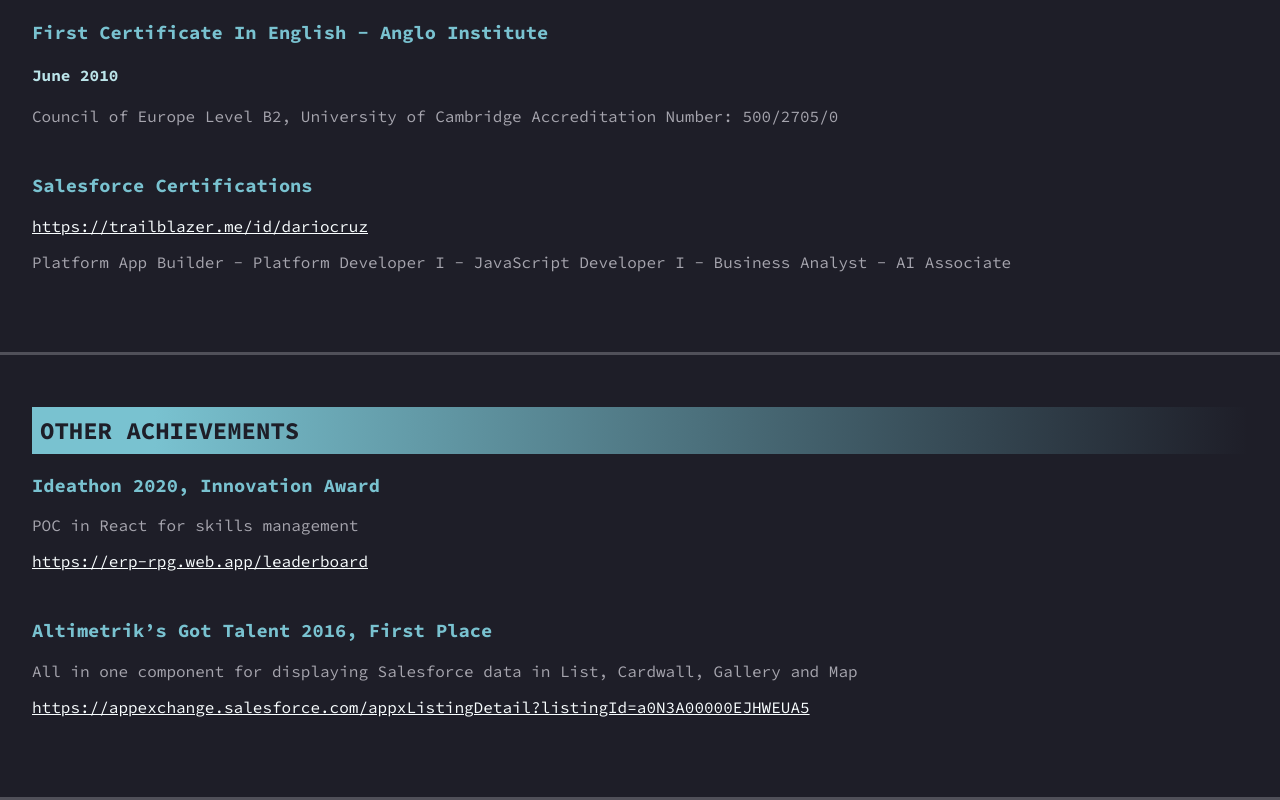
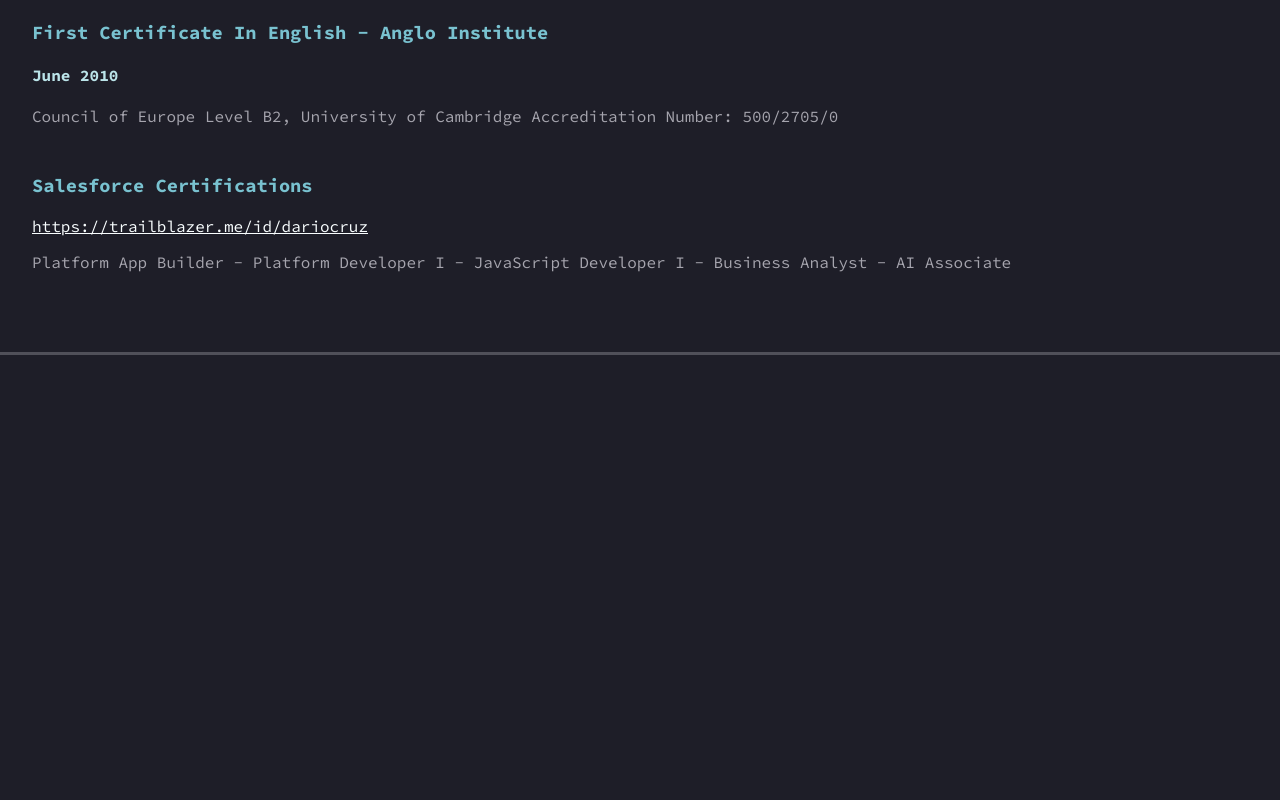
Before and after one commit to AERODARIUS/AERODARIUS.github.io, a React (Create React App) app: page / in a window 1280 px wide. Shown: the part 4231-5031 px from the top of the page. After the commit the page ends 4586 px from the top, so only its background shows below. Built offline with nearby package versions, Linux system fonts and the light colour scheme.

Commit message:
Updating external links

```diff
--- a/src/App.js
+++ b/src/App.js
@@ -149,21 +149,6 @@
           </div>
         ))}
       </div>
-
-      <div className="resume-doc__content content-experience">
-        <h2>Other Achievements</h2>
-        {resume.other_achievements.map(({ name, description, url }) => (
-          <div className="content-experience--job" key={`${name}`}>
-            <h3>{name}</h3>
-            <p>{description}</p>
-            {url && (
-              <div className="url-wrapper">
-                <a href={url}>{url}</a>
-              </div>
-            )}
-          </div>
-        ))}
-      </div>
     </div>
   );
 }
--- a/src/resume.json
+++ b/src/resume.json
@@ -154,19 +154,19 @@
   "articles": [
     {
       "title": "How to Become a Web Developer: Navigating the Rising Demand in the Era of AI",
-      "url": "https://dev.to/aerodarius/how-to-become-a-web-developer"
+      "url": "https://dev.to/aerodarius/how-to-become-a-web-developer-navigating-the-rising-demand-in-the-era-of-ai-23pk"
     },
     {
       "title": "Everybody hates cookies, so why are they still alive in 2023? 🤔",
-      "url": "https://dev.to/aerodarius/everybody-hates-cookies"
+      "url": "https://dev.to/aerodarius/everybody-hates-cookies-so-why-are-they-still-alive-in-2023-584o"
     },
     {
       "title": "Git Cheatsheet: A Quick Reference Guide for Git Commands ✨",
-      "url": "https://dev.to/aerodarius/git-cheatsheet"
+      "url": "https://dev.to/aerodarius/git-cheatsheet-a-quick-reference-guide-for-git-commands-3pif"
     },
     {
       "title": "Choosing the Right Programming Language",
-      "url": "https://dev.to/aerodarius/choosing-the-right-programming-language"
+      "url": "https://dev.to/aerodarius/choosing-the-right-programming-language-4fm"
     }
   ],
   "other_achievements": [
@@ -177,8 +177,7 @@
     },
     {
       "name": "Altimetrik’s Got Talent 2016, First Place",
-      "description": "All in one component for displaying Salesforce data in List, Cardwall, Gallery and Map",
-      "url": "https://appexchange.salesforce.com/appxListingDetail?listingId=a0N3A00000EJHWEUA5"
+      "description": "All in one component for displaying Salesforce data in List, Cardwall, Gallery and Map"
     }
   ]
 }
```
Also changed, not shown: 10 other files (tests, documents, lock files or other folders).
